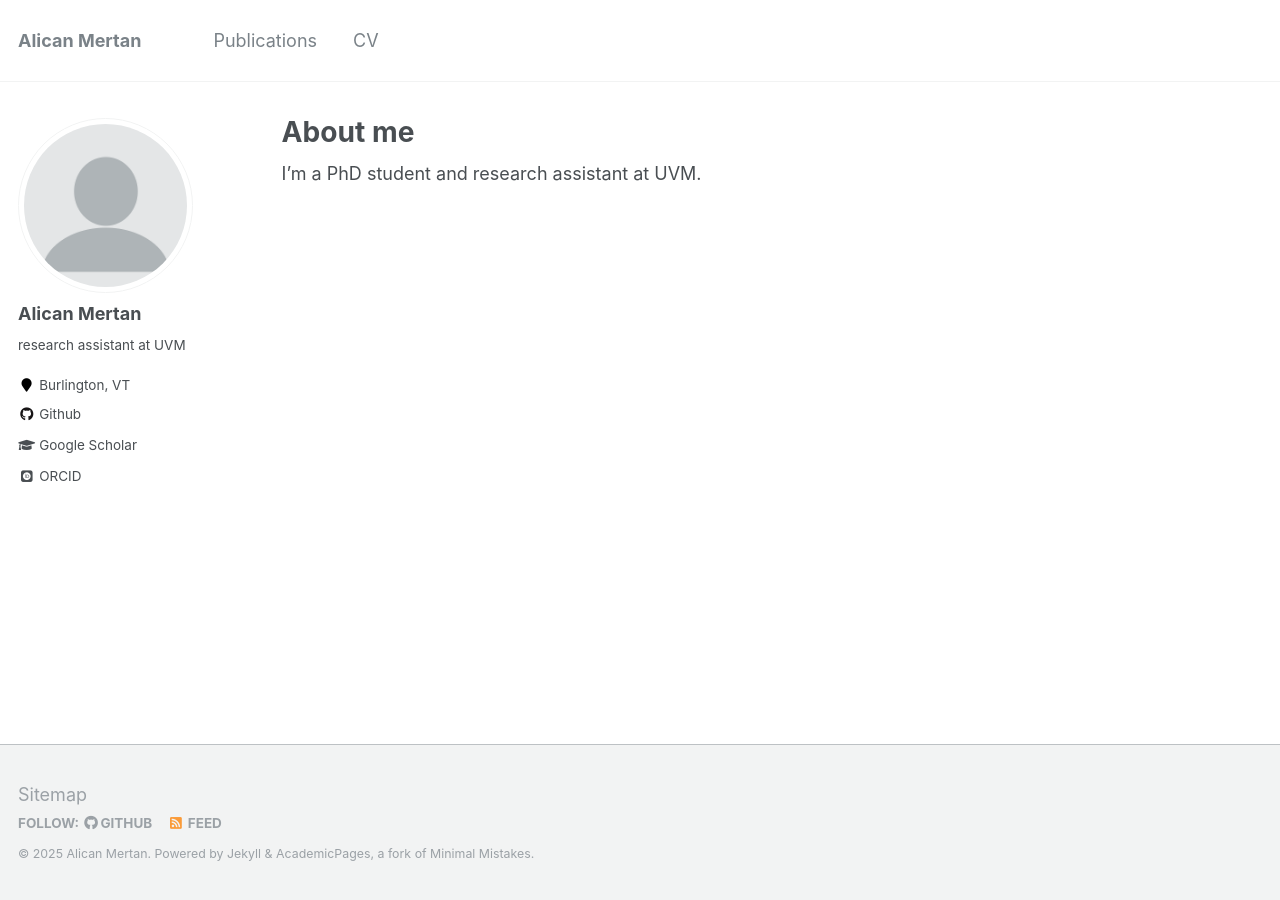
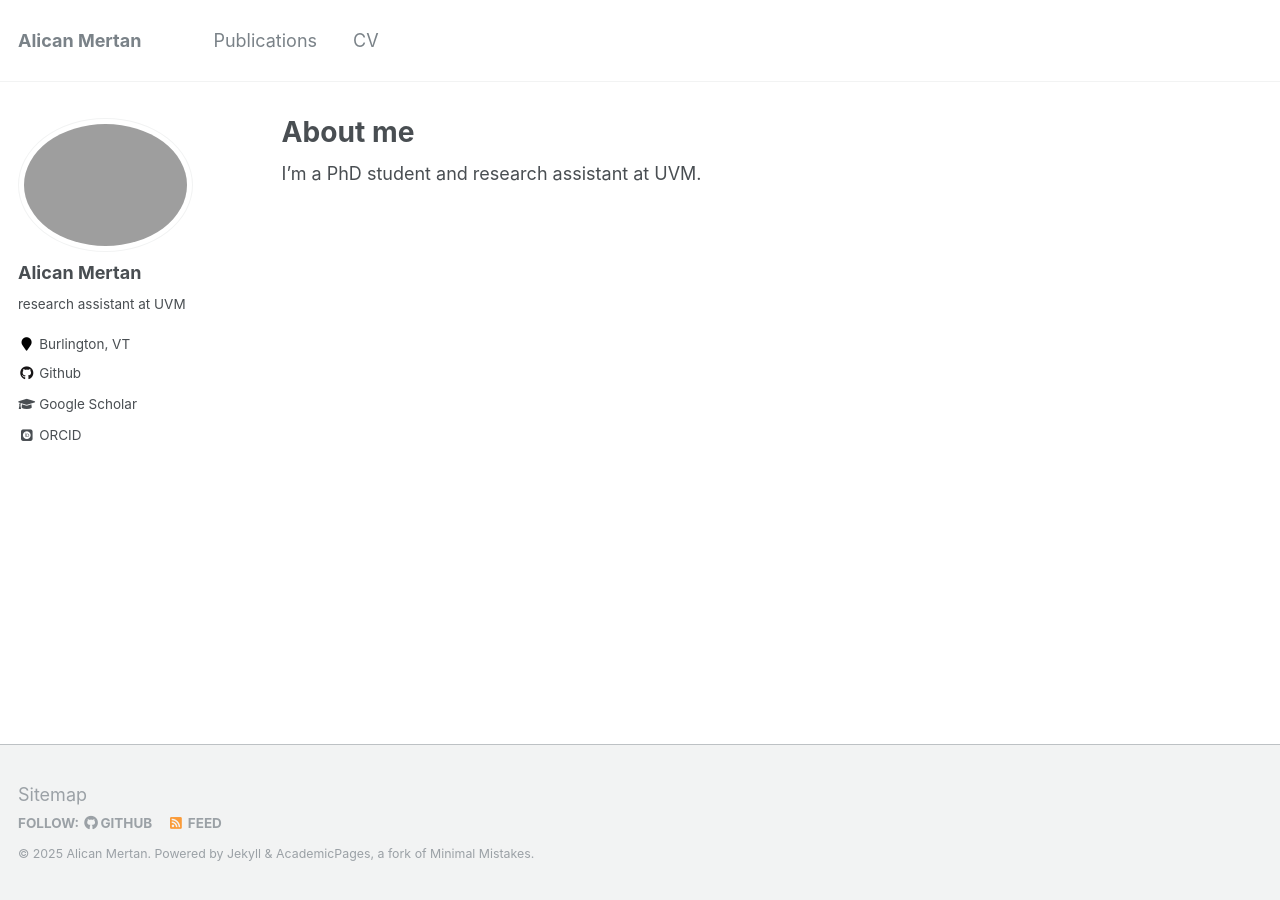
Before and after one commit to mertan-a/mertan-a.github.io, a Jekyll site: the page built from _pages/about.md, in a window 1280 px wide. Built offline with Jekyll 4.4.1, drawn with Linux system fonts in a browser that asks for light colours; some web fonts are replaced.

Commit message:
adds profile pic

```diff
--- a/_config.yml
+++ b/_config.yml
@@ -81,7 +81,7 @@ analytics:
 # Site Author
 author:
   name             : "Alican Mertan"
-  avatar           : "profile.png"
+  avatar           : "uvm-hs.png"
   bio              : "research assistant at UVM"
   location         : "Burlington, VT"
   employer         :
```
Also changed, not shown: 1 other file.
